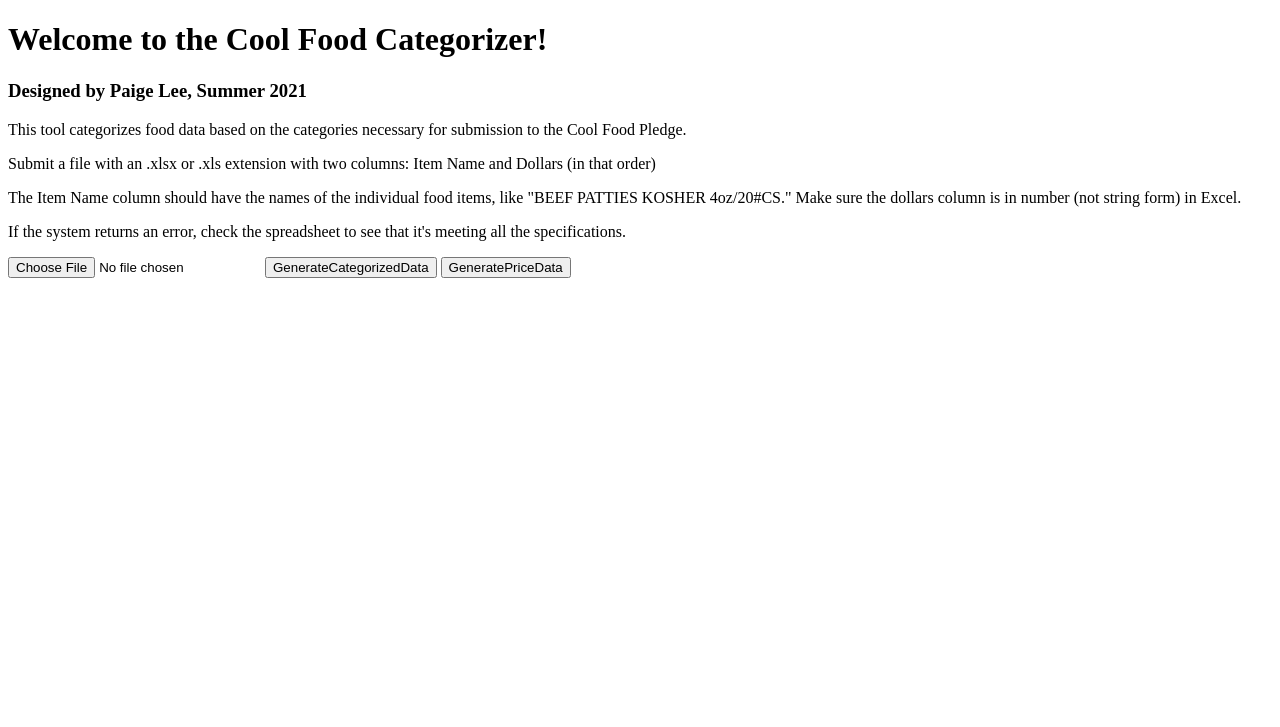
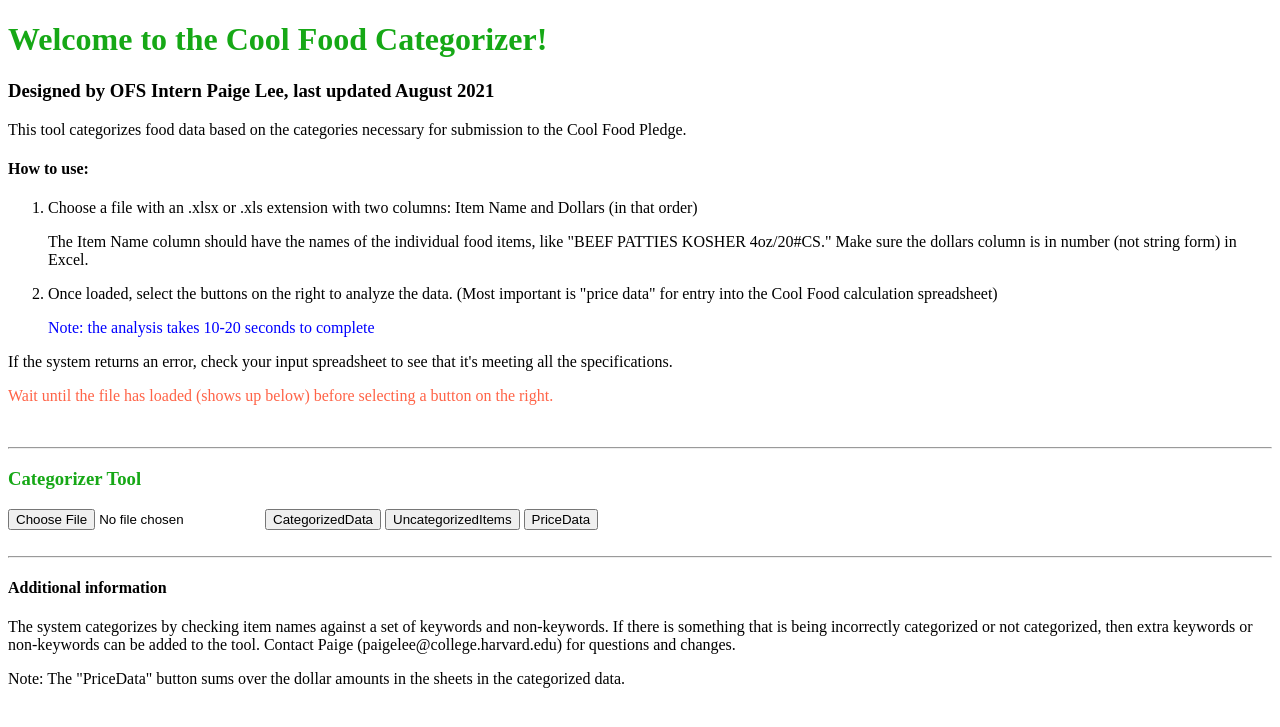
Before and after one commit to eelegiap/food-categorizer, a Flask app: template templates/index.html in a window 1280 px wide. Shown: the top 727 px of the page. Run offline with Flask 2, Linux system fonts and the light colour scheme; the template is opened without the code that fills it, so the values that code supplies are empty; some libraries are stand-ins or nearby versions.

Commit message:
info and new button

```diff
--- a/app.py
+++ b/app.py
@@ -141,7 +141,7 @@
                         mimetype='text/xlsx',
                         attachment_filename='Cool_Food_Categorized_Output.xlsx',
                         as_attachment=True)
-        else:
+        elif allkeys == ['getprices']:
             # get total prices
             totalpricedict = {}
             for key in corrdict:
@@ -161,6 +161,28 @@
                         mimetype='text/xlsx',
                         attachment_filename='Cool_Food_Price_Totals.xlsx',
                         as_attachment=True)
+        else:
+            # find items which go unused (new)
+            set_of_items = set()
+            for cat in corrdict:
+                for item in corrdict[cat]:
+                    item_name = item[0]
+                    set_of_items.add(item_name)
+            not_used = set()
+            for item in foodlist:
+                item_name = item[0]
+                if item_name not in set_of_items:
+                    not_used.add(tuple(item))
+            writer = pd.ExcelWriter('downloads/Uncategorized_Items.xlsx')
+            currentdf = pd.DataFrame(sorted(list(not_used), key=lambda item: item[1], reverse=False))
+            currentdf = currentdf.rename(columns={0: 'Item (uncategorized)', 1: 'Dollars'})
+            # Save df to one Excel sheet
+            currentdf.to_excel(writer)
+            writer.save()
+            return send_file('downloads/Uncategorized_Items.xlsx',
+                        mimetype='text/xlsx',
+                        attachment_filename='Uncategorized_Items.xlsx',
+                        as_attachment=True)
 
     return render_template('index.html')
 
--- a/templates/index.html
+++ b/templates/index.html
@@ -1,6 +1,7 @@
 <!DOCTYPE html>
 <html lang="en">
 <title>Cool Food Categorizer by Paige</title>
+
 <head>
   <link rel="stylesheet" href="//code.jquery.com/ui/1.12.1/themes/base/jquery-ui.css">
   <link rel="stylesheet" href="/resources/demos/style.css">
@@ -18,7 +19,8 @@
       transition: 0.4s;
     }
 
-        .active, .accordion:hover {
+    .active,
+    .accordion:hover {
       background-color: #ccc;
     }
 
@@ -28,40 +30,53 @@
       background-color: white;
       overflow: hidden;
     }
+
+    input {
+      font-size: 20
+    }
   </style>
   <script src="https://code.jquery.com/jquery-1.12.4.js"></script>
   <script src="https://code.jquery.com/ui/1.12.1/jquery-ui.js"></script>
   <script>
-    $( function() {
-      $( "#accordion" ).accordion();
-    } );
+    $(function () {
+      $("#accordion").accordion();
+    });
   </script>
 </head>
 
 <body>
-    <h1>Welcome to the Cool Food Categorizer!</h1>
-    <h3>Designed by Paige Lee, Summer 2021</h3>
+  <h1 style='color: rgb(22, 168, 22)'>Welcome to the Cool Food Categorizer!</h1>
+  <h3>Designed by OFS Intern Paige Lee, last updated August 2021</h3>
   <p>This tool categorizes food data based on the categories necessary for submission to the Cool Food Pledge.</p>
-    <p>Submit a file with an .xlsx or .xls extension with two columns: Item Name and Dollars (in that order)</p>
-    <p>The Item Name column should have the names of the individual food items, like "BEEF PATTIES KOSHER 4oz/20#CS." Make sure the dollars column is in number (not string form) in Excel.</p>
-    <p>If the system returns an error, check the spreadsheet to see that it's meeting all the specifications.</p>
+  <h4>How to use:</h4>
+  <ol>
+    <li>
+      <p>Choose a file with an .xlsx or .xls extension with two columns: Item Name and Dollars (in that order)</p>
+      <p>The Item Name column should have the names of the individual food items, like "BEEF PATTIES KOSHER 4oz/20#CS."
+        Make sure the dollars column is in number (not string form) in Excel.</p>
+    </li>
+    <li>
+      <p>Once loaded, select the buttons on the right to analyze the data. (Most important is "price data" for entry
+        into the Cool Food calculation spreadsheet)</p>
+      <p style='color:blue'>Note: the analysis takes 10-20 seconds to complete</p>
+    </li>
+  </ol>
+  <p>If the system returns an error, check your input spreadsheet to see that it's meeting all the specifications.</p>
+  <p style='color: tomato'>Wait until the file has loaded (shows up below) before selecting a button on the right.</p>
+  <br>
+  <hr>
+  <h3 style='color: rgb(22, 168, 22)'>Categorizer Tool</h3>
   <form method=post enctype=multipart/form-data>
     <input type=file name=file>
-        <input type=submit name=getcats value=GenerateCategorizedData>
-        <input type=submit name=getprices value=GeneratePriceData>
+    <input type=submit name=getcats value=CategorizedData>
+    <input type=submit name=getunused value=UncategorizedItems>
+    <input type=submit name=getprices value=PriceData>
   </form>
-<!--
-    <div id="accordion">
-    {% for i in range(10) %}
-        <h3>Section 1</h3>
-        <div>
-          <p>
-          Mauris mauris ante, blandit et, ultrices a, suscipit eget, quam. Integer
-          ut neque. Vivamus nisi metus, molestie vel, gravida in, condimentum sit
-          amet, nunc. Nam a nibh. Donec suscipit eros. Nam mi. Proin viverra leo ut
-          odio. Curabitur malesuada. Vestibulum a velit eu ante scelerisque vulputate.
-          </p>
-        </div>
-    {% endfor %}
-</div> -->
+  <br>
+  <hr>
+  <h4>Additional information</h4>
+  <p>The system categorizes by checking item names against a set of keywords and non-keywords. If there is something
+    that is being incorrectly categorized or not categorized, then extra keywords or non-keywords can be added to the
+    tool. Contact Paige (paigelee@college.harvard.edu) for questions and changes.</p>
+  <p>Note: The "PriceData" button sums over the dollar amounts in the sheets in the categorized data.</p>
 </body>
```
Also changed, not shown: 3 other files. Lines whose indentation alone changed are shown as unchanged.
